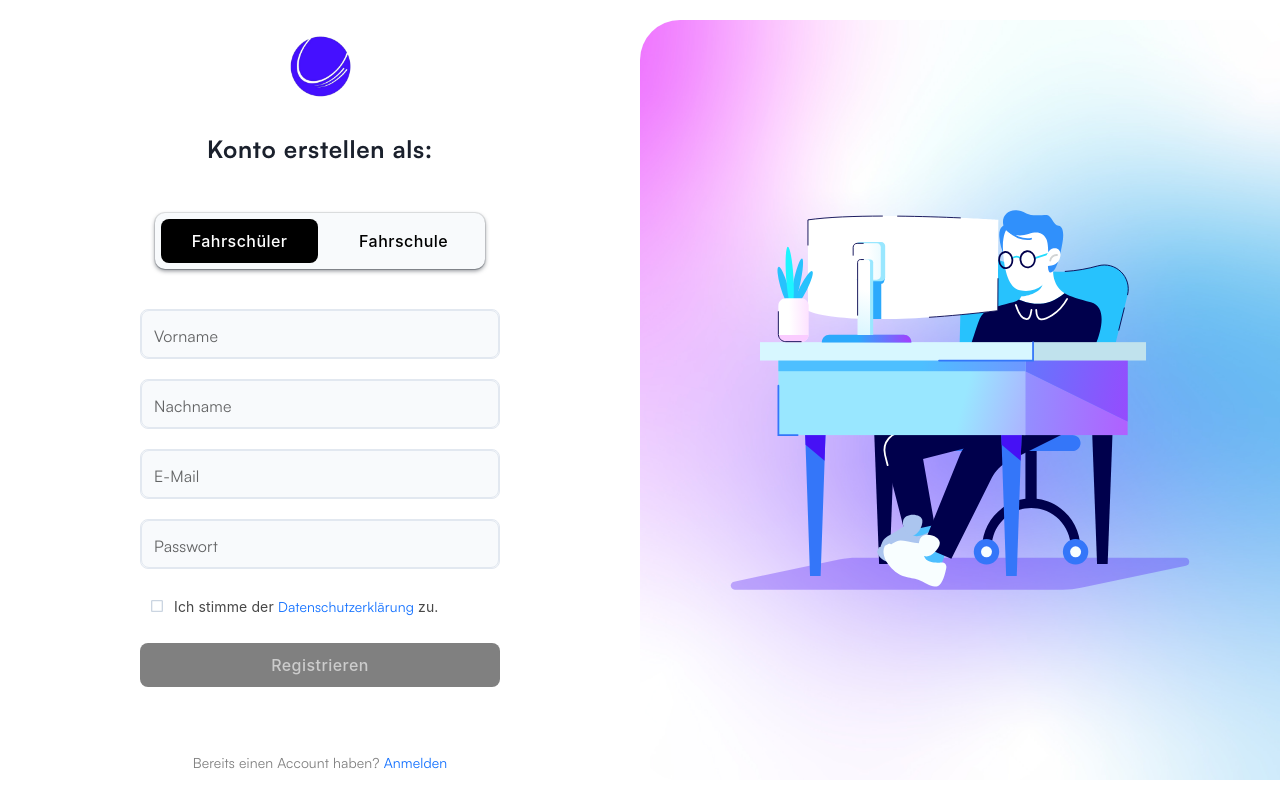
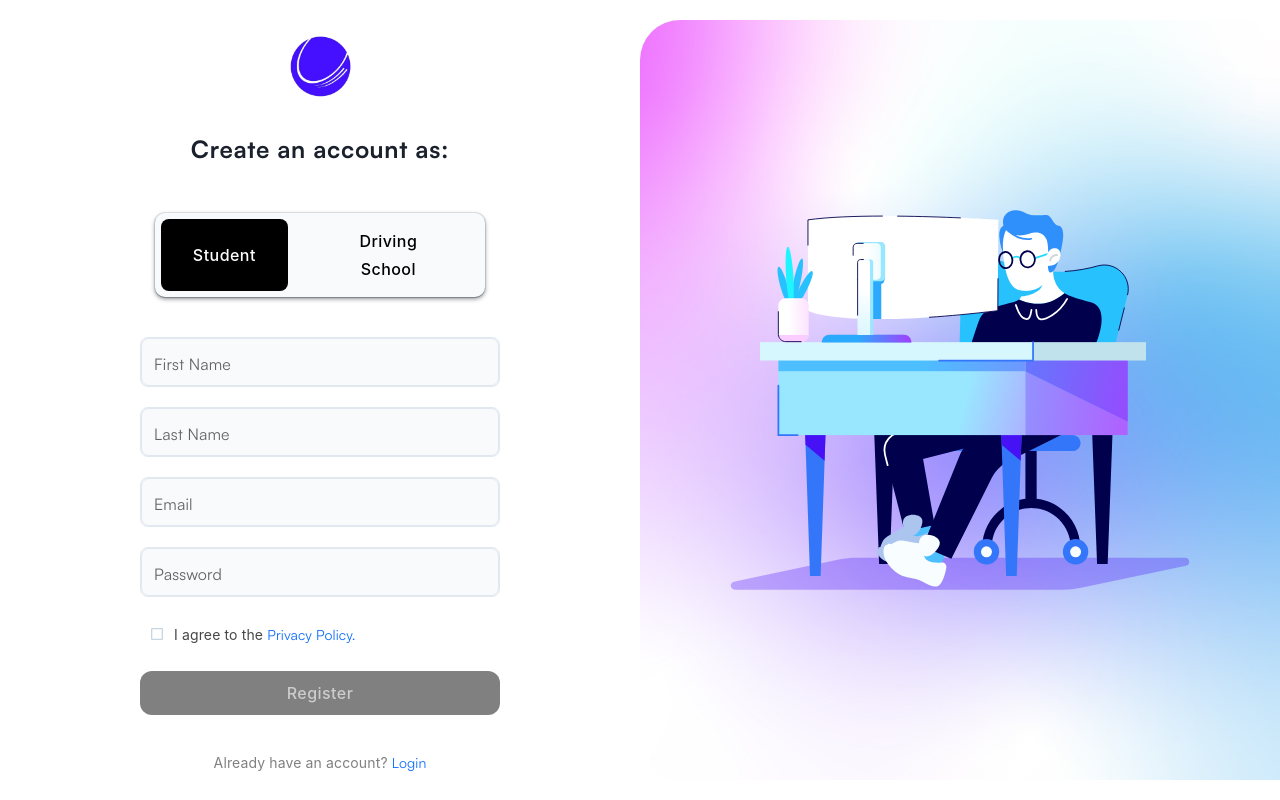
Before and after one commit to ghaffar02/how-drive, a Next.js app: page /en/register in a window 1280 px wide. Built offline with nearby package versions, Linux system fonts and the light colour scheme.

Commit message:
Register page bugs and validations are completed

```diff
--- a/messages/de.json
+++ b/messages/de.json
@@ -343,29 +343,59 @@
     "description": "Wir verknupfen Fahrschüler und Fahrschulen durch ein digitales Service.",
     "features": {
       "heading": "Funktionen",
-      "items": [
-        "Fahrschüler",
-        "Fahrschulen",
-        "Installation"
-      ]
+      "items": ["Fahrschüler", "Fahrschulen", "Installation"]
     },
     "services": {
       "heading": "Service",
-      "items": [
-        "Über uns",
-        "Preise",
-        "Kontakt",
-        "Hilfe"
-      ]
+      "items": ["Über uns", "Preise", "Kontakt", "Hilfe"]
     },
     "support": {
       "heading": "Rechtliches",
-      "items": [
-        "Impressum",
-        "Datenschutz",
-        "AGB",
-        "Cookie"
-      ]
+      "items": ["Impressum", "Datenschutz", "AGB", "Cookie"]
     }
+  },
+  "loginPage": {
+    "heading": "Willkommen zurück!",
+    "email": "E-Mail",
+    "password": "Passwort",
+    "forgetPassword": "Passwort vergessen?",
+    "button": "Anmelden",
+    "alreadyUser": "Noch keinen Account? ",
+    "register": "Registrieren",
+    "emailError": "E-Mail ist erforderlich",
+    "passwordError": "Passwort ist erforderlich",
+    "passMin": "Passwort muss mindestens 8 Zeichen lang sein",
+    "passChar": "Passwort muss mindestens eine Zahl enthalten"
+  },
+  "registerPage": {
+    "heading": "Konto erstellen als:",
+    "tabValue1": "Fahrschüler",
+    "tabValue2": "Fahrschule",
+    "firstName": "Vorname",
+    "lastName": "Nachname",
+    "email": "E-Mail",
+    "password": "Passwort",
+    "policy": "Ich stimme der ",
+    "policy2": "Datenschutzerklärung ",
+    "policy3": "zu.",
+    "button": "Registrieren",
+    "school": "Name der Fahrschule",
+    "alreadyExist": "Bereits einen Account haben?",
+    "signin": "Anmelden",
+    "error1": "Dieses Feld ist erforderlich",
+    "error2": "Nachname ist erforderlich",
+    "error3": "E-Mail ist erforderlich",
+    "error4": "Passwort ist erforderlich",
+    "invalidEmail": "Ungültige E-Mail",
+    "passMin": "Passwort muss mindestens 8 Zeichen lang sein",
+    "passChar": "Passwort muss mindestens eine Zahl enthalten"
+  },
+  "passwordPage": {
+    "heading": "Passwort vergessen?",
+    "description": "Bitte gebe deine E-Mail-Adresse ein, um fortzufahren. Wir senden dir Anweisungen zum Zurücksetzen deines Passworts.",
+    "email": "E-Mail",
+    "button": "Weiter",
+    "remember": "Wieder an das Passwort erinnert?",
+    "login": "Anmelden"
   }
 }
--- a/messages/en.json
+++ b/messages/en.json
@@ -77,43 +77,43 @@
     ],
     "SchoolsData": [
       {
-        "title": "Efficient Appointment Management",
+        "title": "Efficient appointment management",
         "description": "Manage all theory courses and driving lessons in one place and reduce administrative work—less paperwork, more clarity.",
         "bgColor": "#000",
         "color": "#fff"
       },
       {
-        "title": "Simple Communication",
+        "title": "Simple communication",
         "description": "Send messages to individual students or entire groups to inform them about appointments, changes, or news—quick and direct.",
         "bgColor": "rgb(215,251,252)",
         "color": "#000"
       },
       {
-        "title": "Reduced Administrative Effort",
+        "title": "Reduced administrative effort",
         "description": "Cut down on calls and emails: students book appointments themselves, and all necessary information is shared through the integrated chat function.",
         "bgColor": "rgb(230,235,255)",
         "color": "#000"
       },
       {
-        "title": "Better Resource Planning",
+        "title": "Better resource planning",
         "description": "Plan your vehicles and instructors efficiently. The online booking system helps optimize utilization with clear calendars and automated scheduling.",
         "bgColor": "#000",
         "color": "#fff"
       },
       {
-        "title": "Student Progress at a Glance",
+        "title": "Student progress at a glance",
         "description": "Track each student’s learning status digitally. This allows you to create personalized learning plans and adjust lessons more effectively.",
         "bgColor": "rgb(28, 0, 120)",
         "color": "#fff"
       },
       {
-        "title": "Digital Student Records",
+        "title": "Digital student records",
         "description": "All important information and bookings per student stored in one place. All communication is securely stored and GDPR compliant.",
         "bgColor": "rgb(251, 212, 255)",
         "color": "#000"
       },
       {
-        "title": "Professional Appearance",
+        "title": "Professional appearance",
         "description": "Offer your students a modern and intuitive platform—a big plus with younger audiences. It strengthens trust in your school and sets you apart from competitors.",
         "bgColor": "#000",
         "color": "#fff"
@@ -343,29 +343,59 @@
     "description": "We connect learner drivers and driving schools through a digital service.",
     "features": {
       "heading": "Function",
-      "items": [
-        "Students",
-        "Schools",
-        "Installation"
-      ]
+      "items": ["Students", "Schools", "Installation"]
     },
     "services": {
       "heading": "Service",
-      "items": [
-        "About Us",
-        "Pricing",
-        "Contact",
-        "Help"
-      ]
+      "items": ["About Us", "Pricing", "Contact", "Help"]
     },
     "support": {
       "heading": "Legal",
-      "items": [
-        "Imprint",
-        "Privacy Policy",
-        "Terms",
-        "Cookie"
-      ]
+      "items": ["Imprint", "Privacy Policy", "Terms", "Cookie"]
     }
+  },
+  "loginPage": {
+    "heading": "Welcome back!",
+    "email": "Email",
+    "password": "Password",
+    "forgetPassword": "Forgot password?",
+    "button": "Login",
+    "alreadyUser": "Don’t have an account? ",
+    "register": "Register",
+    "emailError": "E-Mail is required",
+    "passwordError": "Passwort is required",
+    "passMin": "Password must be at least 8 characters long",
+    "passChar": "Password must contain at least one number"
+  },
+  "registerPage": {
+    "heading": "Create an account as:",
+    "tabValue1": "Student",
+    "tabValue2": "Driving School",
+    "firstName": "First Name",
+    "lastName": "Last Name",
+    "email": "Email",
+    "password": "Password",
+    "policy": "I agree to the ",
+    "policy2": "Privacy Policy.",
+    "policy3": "",
+    "button": "Register",
+    "school": "Name of the Driving School",
+    "alreadyExist": "Already have an account?",
+    "signin": "Login",
+    "error1": "This field is required",
+    "error2": "Last name is required",
+    "error3": "Email is required",
+    "error4": "Password is required",
+    "invalidEmail": "Invalid Email",
+    "passMin": "Password must be at least 8 characters long",
+    "passChar": "Password must contain at least one number"
+  },
+  "passwordPage": {
+    "heading": "Forgot Password?",
+    "description": "Please enter your email address to continue. We will send you instructions to reset your password.",
+    "email": "Email",
+    "button": "Continue",
+    "remember": "Remembered your password?",
+    "login": "Login"
   }
 }
--- a/src/app/[locale]/register/page.tsx
+++ b/src/app/[locale]/register/page.tsx
@@ -1,5 +1,6 @@
 'use client';
 import React, {useState} from 'react';
+import {useForm} from 'react-hook-form';
 import {
   Box,
   Button,
@@ -12,15 +13,40 @@ import {
 import Logo from '@/assets/pngs/logo.png';
 import Image from 'next/image';
 import {AnimatePresence, motion} from 'framer-motion';
-import loginImage from '@/assets/svgs/loginImage.svg';
+import registerImage from '@/assets/svgs/registerImage.svg';
+import {useTranslations} from 'next-intl';
 
 export default function RegisterPage() {
   const [tabValue, setTabValue] = useState(0);
   const [agreed, setAgreed] = useState(false);
+  const t = useTranslations('registerPage');
 
-  //   const handleTabChange = (event, newValue) => {
-  //     setTabValue(newValue);
-  //   };
+  type FormValues = {
+    vorname?: string;
+    nachname?: string;
+    schule?: string;
+    email: string;
+    password: string;
+  };
+
+  const {
+    register,
+    handleSubmit,
+    reset,
+    formState: {errors}
+  } = useForm<FormValues>();
+
+  const onSubmit = (data: any) => {
+    if (tabValue === 0) {
+      const {vorname, nachname, email, password} = data;
+      console.log('Fahrschüler values:', {vorname, nachname, email, password});
+    } else {
+      const {schule, email, password} = data;
+      console.log('Fahrschule values:', {schule, email, password});
+    }
+    reset();
+  };
+
   return (
     <Box sx={{width: '100%', display: 'flex'}}>
       {/* Left Side */}
@@ -56,7 +82,7 @@ export default function RegisterPage() {
               lineHeight: '1.3em'
             }}
           >
-            Konto erstellen als:
+            {t('heading')}
           </Typography>
         </Box>
         {/* Tab + Input Fields Box */}
@@ -104,7 +130,7 @@ export default function RegisterPage() {
                 }
               }}
             >
-              Fahrschüler
+              {t('tabValue1')}
             </Button>
             <Button
               onClick={() => setTabValue(1)}
@@ -125,11 +151,13 @@ export default function RegisterPage() {
                 }
               }}
             >
-              Fahrschule
+              {t('tabValue2')}
             </Button>
           </Box>
 
           <Box
+            component="form"
+            onSubmit={handleSubmit(onSubmit)}
             sx={{
               maxWidth: '360px',
               width: '100%',
@@ -142,7 +170,8 @@ export default function RegisterPage() {
           >
             {/* Form Fields */}
             <TextField
-              label={tabValue === 0 ? 'Vorname' : 'Name der Fahrschule'}
+              key={tabValue}
+              label={tabValue === 0 ? `${t('firstName')}` : `${t('school')}`}
               variant="outlined"
               fullWidth
               sx={{
@@ -168,8 +197,15 @@ export default function RegisterPage() {
                   }
                 }
               }}
+              {...register(tabValue === 0 ? 'vorname' : 'schule', {
+                required: `${t('error1')}`
+              })}
+              error={!!errors.vorname || !!errors.schule}
+              helperText={
+                (errors.vorname?.message || errors.schule?.message) as string
+              }
             />
-            <AnimatePresence mode="wait">
+            <AnimatePresence initial={false} mode="wait">
               {tabValue === 0 && (
                 <motion.div
                   initial={{height: 0, opacity: 0}}
@@ -179,7 +215,7 @@ export default function RegisterPage() {
                   layout
                 >
                   <TextField
-                    label="Nachname"
+                    label={t('lastName')}
                     variant="outlined"
                     fullWidth
                     sx={{
@@ -205,13 +241,18 @@ export default function RegisterPage() {
                         }
                       }
                     }}
+                    {...register('nachname', {
+                      required: `${t('error2')}`
+                    })}
+                    error={!!errors.nachname}
+                    helperText={errors.nachname?.message as string}
                   />
                 </motion.div>
               )}
             </AnimatePresence>
 
             <TextField
-              label="E-Mail"
+              label={t('email')}
               variant="outlined"
               fullWidth
               sx={{
@@ -237,10 +278,16 @@ export default function RegisterPage() {
                   }
                 }
               }}
+              {...register('email', {
+                required: `${t('error3')}`,
+                pattern: {value: /^\S+@\S+$/i, message: `${t('invalidEmail')}`}
+              })}
+              error={!!errors.email}
+              helperText={errors.email?.message as string}
             />
 
             <TextField
-              label="Passwort"
+              label={t('password')}
               type="password"
               variant="outlined"
               fullWidth
@@ -267,6 +314,19 @@ export default function RegisterPage() {
                   }
                 }
               }}
+              {...register('password', {
+                required: `${t('error4')}`,
+                minLength: {
+                  value: 8,
+                  message: t('passMin')
+                },
+                pattern: {
+                  value: /^(?=.*\d).{8,}$/,
+                  message: t('passChar')
+                }
+              })}
+              error={!!errors.password}
+              helperText={errors.password?.message as string}
             />
 
             {/* Checkbox with Agreement */}
@@ -295,7 +355,7 @@ export default function RegisterPage() {
                     fontFamily: '"Inter", sans-serif !important'
                   }}
                 >
-                  Ich stimme der{' '}
+                  {t('policy')}{' '}
                   <Link
                     href="#"
                     sx={{
@@ -303,9 +363,9 @@ export default function RegisterPage() {
                       textDecoration: 'none'
                     }}
                   >
-                    Datenschutzerklärung
+                    {t('policy2')}
                   </Link>{' '}
-                  zu.
+                  {t('policy3')}
                 </Typography>
               }
               sx={{
@@ -319,8 +379,10 @@ export default function RegisterPage() {
 
             {/* Register Button */}
             <Button
+              type="submit"
               variant="contained"
               fullWidth
+              disableRipple
               disabled={!agreed}
               sx={{
                 background: agreed ? '#4611f5' : '#808080',
@@ -328,13 +390,16 @@ export default function RegisterPage() {
                 textTransform: 'none',
                 padding: '8px 16px',
                 fontSize: '16px',
-                borderRadius: '8px',
+                borderRadius: '12px',
                 fontFamily: '"Inter", sans-serif !important',
                 fontWeight: 500,
                 boxShadow: 'none',
                 '&:hover': {
-                  background: agreed ? '#4811f6' : '#E5E7EB',
+                  background: agreed ? '#300ca8' : '#E5E7EB',
                   boxShadow: 'none'
+                },
+                '&:active': {
+                  background: '#1A065C'
                 },
                 '&:disabled': {
                   background: '#808080',
@@ -342,7 +407,7 @@ export default function RegisterPage() {
                 }
               }}
             >
-              Registrieren
+              {t('button')}
             </Button>
           </Box>
         </Box>
@@ -351,22 +416,22 @@ export default function RegisterPage() {
           sx={{
             fontSize: '14px',
             color: '#808080',
-            fontFamily: '"Inter", sans-serif !important !important',
+            fontFamily: '"Inter", sans-serif !important',
             lineHeight: '1.2em',
             textAlign: 'center'
           }}
         >
-          Bereits einen Account haben?{' '}
+          {t('alreadyExist')}{' '}
           <span
             style={{
               cursor: 'pointer',
               color: '#1270ff',
               fontSize: '14px',
-              fontFamily: '"Inter", sans-serif !important !important',
+              fontFamily: '"Inter", sans-serif !important',
               fontWeight: '500'
             }}
           >
-            Anmelden
+            {t('signin')}
           </span>
         </Typography>
       </Box>
@@ -386,8 +451,8 @@ export default function RegisterPage() {
             width: '100%',
             objectFit: 'cover'
           }}
-          src={loginImage}
-          alt="loginImage"
+          src={registerImage}
+          alt="registerImage"
         />
       </Box>
     </Box>
```
Also changed, not shown: src/app/[locale]/login/page.tsx (+25 -14 lines), src/app/[locale]/password-reset/page.tsx (+46 -18 lines), src/assets/svgs/loginImage.svg, src/assets/svgs/registerImage.svg (added).
